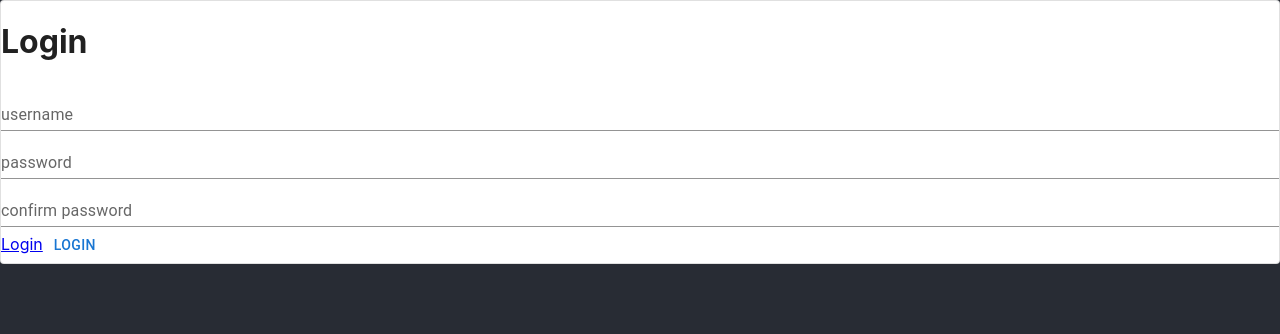
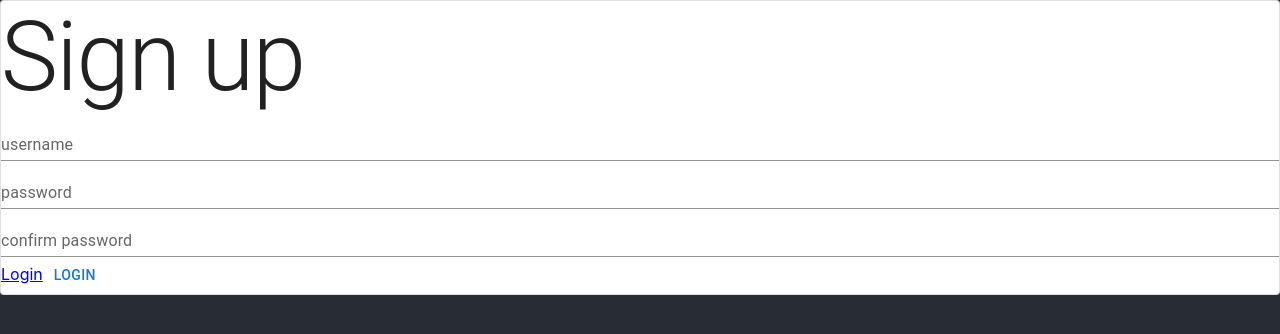
Before and after one commit to universal-theme/universal-theme-frontend, a React (Create React App) app: page /sign-up in a window 1280 px wide. Shown: the top 334 px of the page. Built offline with nearby package versions, Linux system fonts and the light colour scheme.

Commit message:
Fixed the signup form header

```diff
--- a/src/sign-up/sign-up.jsx
+++ b/src/sign-up/sign-up.jsx
@@ -1,9 +1,9 @@
-import { Card, TextField, FormControl, Button } from "@mui/material"
+import { Card, TextField, FormControl, Button, Typography } from "@mui/material"
 import { Link } from "react-router-dom";
 
 export const SignUp = () => {
     return <Card variant="outlined">
-        <h1>Login</h1>
+        <Typography variant="h1">Sign up</Typography>
         <FormControl fullWidth>
             <TextField id="standard-basic" label="username" variant="standard" />
         </FormControl>
```
